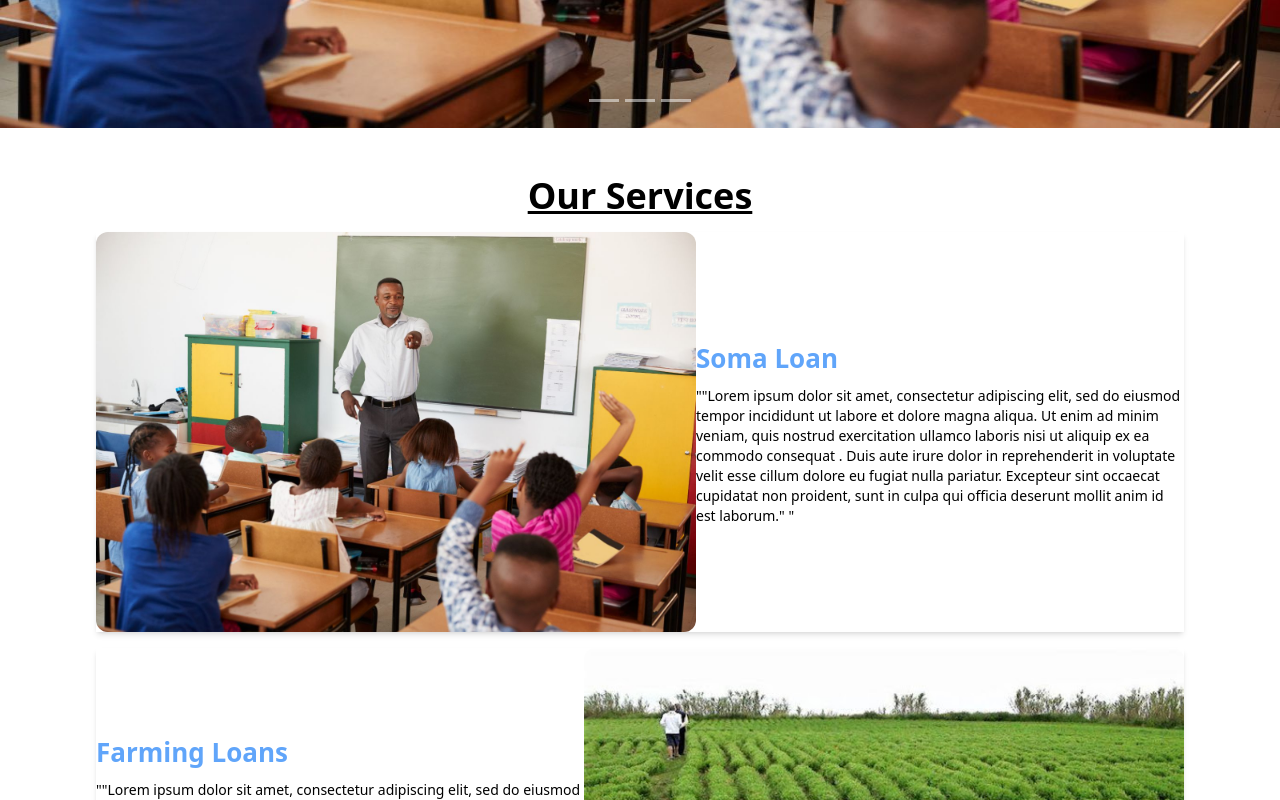
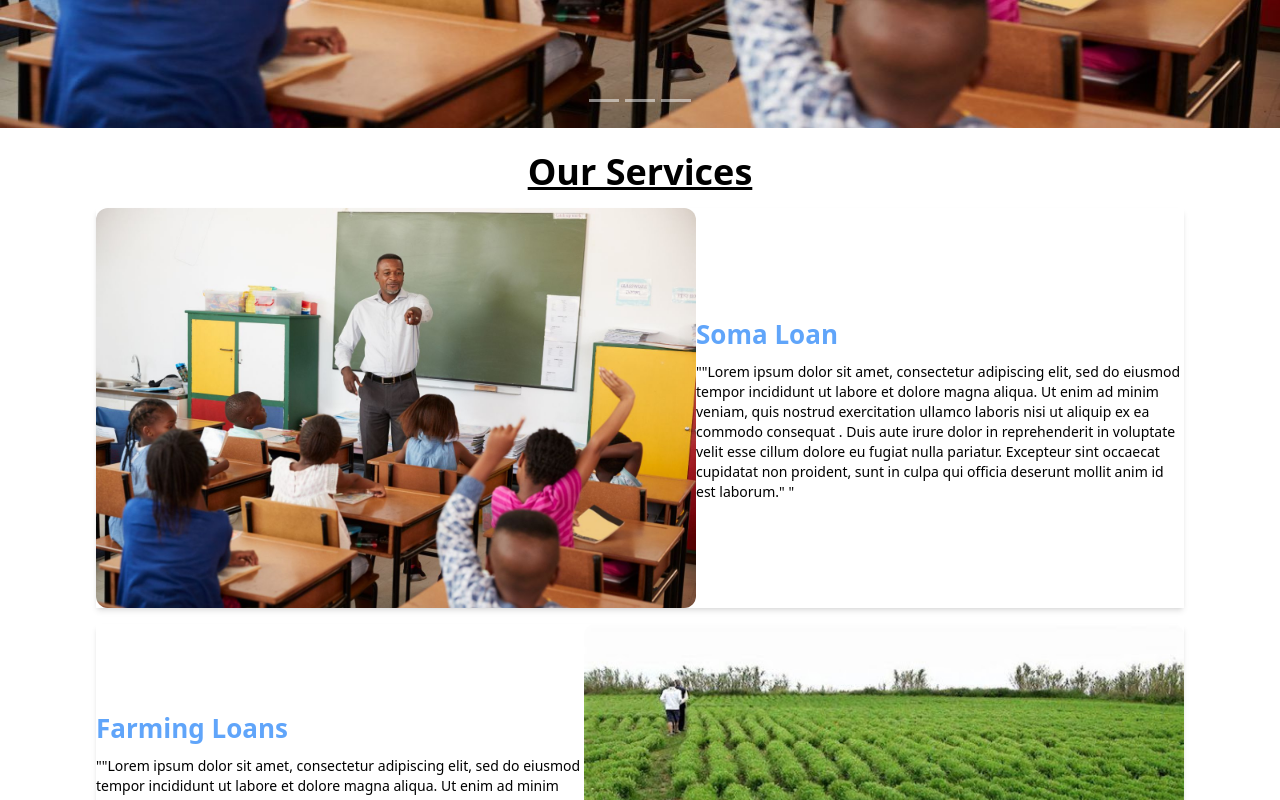
Before and after one commit to Zackius/Civilsa-Sacco, a React (Create React App) app: page / in a window 1280 px wide. Shown: the part 820-1620 px from the top of the page. Built offline with nearby package versions, Linux system fonts and the light colour scheme; what tw-elements would draw is missing.

Commit message:
Sercives cards padding

```diff
--- a/src/Components/Services.js
+++ b/src/Components/Services.js
@@ -3,7 +3,7 @@ import { busines, farm, school } from '../img'
 
 const Services = () => {
   return (
-    <section className=' md:container md:mx-auto px-16 pt-12'>
+    <section className=' md:container md:mx-auto px-16 pt-6'>
       <div>
         <h1 className='text-center font-bold text-3xl md:text-4xl underline pb-4'>Our Services</h1>
       </div>
```
